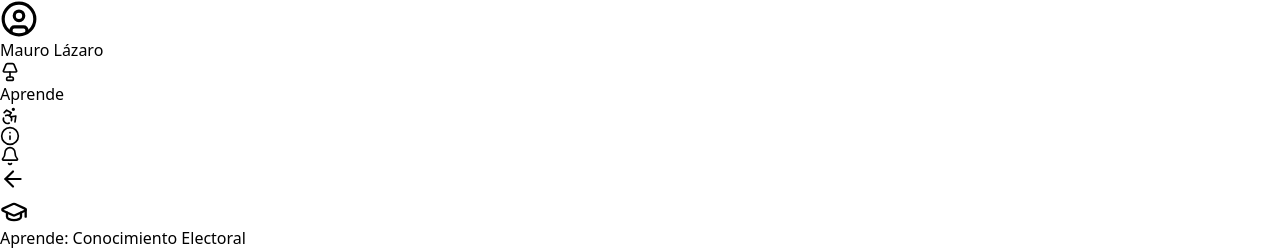
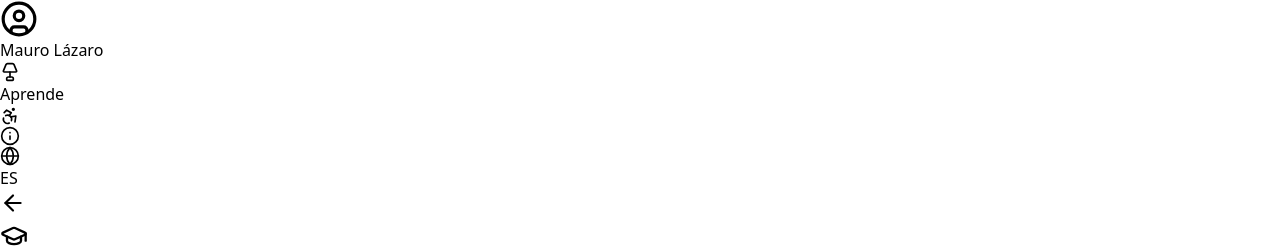
Before and after one commit to Is-Alejandro/verivoto, a React (Vite) app: page /aprende in a window 1280 px wide. Shown: the top 250 px of the page. Built offline with nearby package versions, Linux system fonts and the light colour scheme.

Commit message:
agregar sistema global de idiomas y ejemplo funcionando en AprendeHomePage

```diff
--- a/src/components/layout/Header.tsx
+++ b/src/components/layout/Header.tsx
@@ -1,14 +1,25 @@
-import { UserCircle, Lamp, Accessibility, Info, Bell } from "lucide-react";
+import { UserCircle, Lamp, Accessibility, Info, Globe } from "lucide-react";
 import { useNavigate } from "react-router-dom";
+import { useLanguage } from "../../context/LanguageContext";
 
 export default function Header() {
+  const navigate = useNavigate();
+  const { language, setLanguage } = useLanguage();
 
-  const navigate = useNavigate();
+  // Alternar idioma: ES → EN → QU → ES...
+  const toggleLanguage = () => {
+    if (language === "es") setLanguage("en");
+    else if (language === "en") setLanguage("qu");
+    else setLanguage("es");
+  };
+
+  // Mostrar letra del idioma actual (ES / EN / QU)
+  const languageLabel = language.toUpperCase();
 
   return (
     <header className="h-[65px] w-full bg-white shadow-sm px-4 flex items-center justify-between sticky top-0 z-30">
 
-      {/* Parte izquierda: Avatar + Nombre */}
+      {/* IZQUIERDA: Avatar + Nombre */}
       <div className="flex items-center gap-3">
         <UserCircle size={38} className="text-neutral-700" />
 
@@ -19,7 +30,7 @@ export default function Header() {
         </div>
       </div>
 
-      {/* Parte derecha: íconos */}
+      {/* DERECHA: Iconos */}
       <div className="flex items-center gap-5 text-neutral-600">
 
         {/* Aprende */}
@@ -41,9 +52,13 @@ export default function Header() {
           <Info size={20} />
         </div>
 
-        {/* Notificaciones */}
-        <div className="flex flex-col items-center text-xs cursor-pointer">
-          <Bell size={20} />
+        {/* Selector de Idioma — reemplaza la campana */}
+        <div
+          className="flex flex-col items-center text-xs cursor-pointer"
+          onClick={toggleLanguage}
+        >
+          <Globe size={20} />
+          <span className="text-[11px] mt-1">{languageLabel}</span>
         </div>
 
       </div>
--- /dev/null
+++ b/src/context/LanguageContext.tsx
@@ -0,0 +1,32 @@
+import { createContext, useContext, useState, useEffect, ReactNode } from "react";
+
+type Language = "es" | "en" | "qu";
+
+interface LanguageContextProps {
+  language: Language;
+  setLanguage: (lang: Language) => void;
+}
+
+const LanguageContext = createContext<LanguageContextProps | undefined>(undefined);
+
+export function LanguageProvider({ children }: { children: ReactNode }) {
+  const [language, setLanguage] = useState<Language>(
+    () => (localStorage.getItem("language") as Language) || "es"
+  );
+
+  useEffect(() => {
+    localStorage.setItem("language", language);
+  }, [language]);
+
+  return (
+    <LanguageContext.Provider value={{ language, setLanguage }}>
+      {children}
+    </LanguageContext.Provider>
+  );
+}
+
+export function useLanguage() {
+  const ctx = useContext(LanguageContext);
+  if (!ctx) throw new Error("useLanguage must be used inside LanguageProvider");
+  return ctx;
+}
--- a/src/features/aprende/AprendeHomePage.tsx
+++ b/src/features/aprende/AprendeHomePage.tsx
@@ -1,8 +1,10 @@
 import { ArrowLeft, GraduationCap } from "lucide-react";
 import { useNavigate } from "react-router-dom";
+import { useTranslation } from "../../i18n/useTranslation";
 
 export default function AprendeHomePage() {
   const navigate = useNavigate();
+  const t = useTranslation();
 
   return (
     <div className="min-h-screen bg-[#F5F7FA] pb-24">
@@ -16,17 +18,17 @@ export default function AprendeHomePage() {
         <GraduationCap size={28} className="text-blue-600" />
 
         <h1 className="text-[20px] font-semibold text-neutral-900">
-          Aprende: Conocimiento Electoral
+          {t("aprender_title")}
         </h1>
       </header>
 
       {/* SUBTÍTULO */}
       <div className="px-4 mt-3">
         <h2 className="text-[17px] font-semibold text-neutral-900">
-          Pon a prueba tu conocimiento electoral
+          {t("aprende_subtitle")}
         </h2>
         <p className="text-[14px] text-neutral-600 mt-1">
-          Elige una categoría para empezar.
+          {t("aprende_subtext")}
         </p>
       </div>
 
@@ -44,7 +46,7 @@ export default function AprendeHomePage() {
           />
           <div className="p-3">
             <p className="font-medium text-neutral-800 text-[15px] leading-tight">
-              ¿Cómo funciona la Votación?
+              {t("categoria_votacion")}
             </p>
 
             {/* Barra progreso */}
@@ -65,7 +67,7 @@ export default function AprendeHomePage() {
           />
           <div className="p-3">
             <p className="font-medium text-neutral-800 text-[15px] leading-tight">
-              Historia de las Elecciones
+              {t("categoria_historia")}
             </p>
             <div className="h-2 bg-neutral-200 rounded-full mt-2">
               <div className="h-full bg-blue-600 rounded-full w-1/5"></div>
@@ -84,7 +86,7 @@ export default function AprendeHomePage() {
           />
           <div className="p-3">
             <p className="font-medium text-neutral-800 text-[15px] leading-tight">
-              Partidos y Candidatos
+              {t("categoria_partidos")}
             </p>
             <div className="h-2 bg-neutral-200 rounded-full mt-2">
               <div className="h-full bg-blue-600 rounded-full w-1/6"></div>
@@ -103,7 +105,7 @@ export default function AprendeHomePage() {
           />
           <div className="p-3">
             <p className="font-medium text-neutral-800 text-[15px] leading-tight">
-              Reglas Electorales Clave
+              {t("categoria_reglas")}
             </p>
             <div className="h-2 bg-neutral-200 rounded-full mt-2">
               <div className="h-full bg-blue-600 rounded-full w-1/4"></div>
@@ -116,13 +118,13 @@ export default function AprendeHomePage() {
       {/* SECCIÓN LOGROS */}
       <div className="mt-7 px-4">
         <h3 className="font-semibold text-neutral-800 text-[17px]">
-          Mis Logros
+          {t("mis_logros")}
         </h3>
 
         <div className="bg-white rounded-xl p-4 shadow-sm mt-3">
-          <p className="font-medium text-neutral-800">Votante Informado</p>
+          <p className="font-medium text-neutral-800">{t("logro_1")}</p>
           <p className="text-sm text-neutral-600 mt-1">
-            Completa tu primer quiz.
+            {t("logro_1_desc")}
           </p>
         </div>
       </div>
--- /dev/null
+++ b/src/i18n/translations.ts
@@ -0,0 +1,60 @@
+// Tipo genérico para múltiples claves
+export type TranslationKeys = {
+    [key: string]: string;
+  };
+
+  // Idiomas permitidos
+  export type SupportedLanguages = "es" | "en" | "qu";
+
+  // Traducciones completas para AprendeHomePage
+  const translations: Record<SupportedLanguages, TranslationKeys> = {
+    es: {
+      aprender_title: "Aprende: Conocimiento Electoral",
+
+      aprende_subtitle: "Pon a prueba tu conocimiento electoral",
+      aprende_subtext: "Elige una categoría para empezar.",
+
+      categoria_votacion: "¿Cómo funciona la Votación?",
+      categoria_historia: "Historia de las Elecciones",
+      categoria_partidos: "Partidos y Candidatos",
+      categoria_reglas: "Reglas Electorales Clave",
+
+      mis_logros: "Mis Logros",
+      logro_1: "Votante Informado",
+      logro_1_desc: "Completa tu primer quiz.",
+    },
+
+    en: {
+      aprender_title: "Learn: Electoral Knowledge",
+
+      aprende_subtitle: "Test your electoral knowledge",
+      aprende_subtext: "Choose a category to begin.",
+
+      categoria_votacion: "How Voting Works",
+      categoria_historia: "History of Elections",
+      categoria_partidos: "Parties and Candidates",
+      categoria_reglas: "Key Electoral Rules",
+
+      mis_logros: "My Achievements",
+      logro_1: "Informed Voter",
+      logro_1_desc: "Complete your first quiz.",
+    },
+
+    qu: {
+      aprender_title: "Yachay: Llaqta Akllanakuy",
+
+      aprende_subtitle: "Akllay yachayki llamk'ayta",
+      aprende_subtext: "Kategoriata akllay kallpachaykunata qallarimuy.",
+
+      categoria_votacion: "Imayna votay ruwanakun",
+      categoria_historia: "Akllanakuy willayninkuna",
+      categoria_partidos: "Ayllu t'ikraykuna hinallataq akllakuykuna",
+      categoria_reglas: "Akllanakuy ñawpaq ruwaykuna",
+
+      mis_logros: "Lurayniykuna",
+      logro_1: "Yachaq Votante",
+      logro_1_desc: "Ñawpaq kutita quiz ruway.",
+    },
+  };
+
+  export default translations;
--- /dev/null
+++ b/src/i18n/useTranslation.ts
@@ -0,0 +1,18 @@
+import translations, { SupportedLanguages } from "./translations";
+import { useLanguage } from "../context/LanguageContext";
+
+export function useTranslation() {
+  const { language } = useLanguage();
+
+  return (key: string): string => {
+    const lang = language as SupportedLanguages;
+    const text = translations[lang][key];
+
+    if (!text) {
+      console.warn(`⚠️ Falta traducción para la clave "${key}" en "${lang}"`);
+      return key;
+    }
+
+    return text;
+  };
+}
--- a/src/main.tsx
+++ b/src/main.tsx
@@ -1,16 +1,21 @@
 import React from 'react'
 import ReactDOM from 'react-dom/client'
-import AppRouter from './router/AppRouter'
+import AppRouter from './router/AppRouter'  // ← CORREGIDO
 import './index.css'
 import { registerSW } from 'virtual:pwa-register'
+
+// Providers
 import { VerificadorProvider } from "./features/verificador/components/VerificadorContext";
+import { LanguageProvider } from "./context/LanguageContext";
 
 registerSW();
 
 ReactDOM.createRoot(document.getElementById('root')!).render(
   <React.StrictMode>
-    <VerificadorProvider>
-      <AppRouter />
-    </VerificadorProvider>
+    <LanguageProvider>
+      <VerificadorProvider>
+        <AppRouter />
+      </VerificadorProvider>
+    </LanguageProvider>
   </React.StrictMode>,
 )
```
